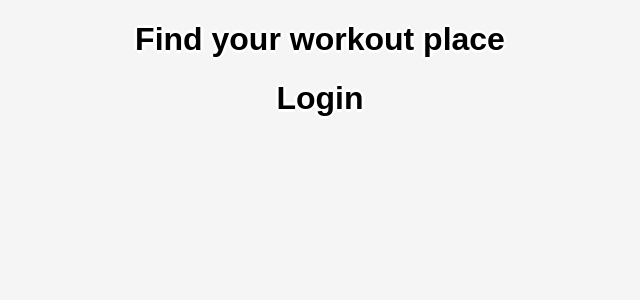
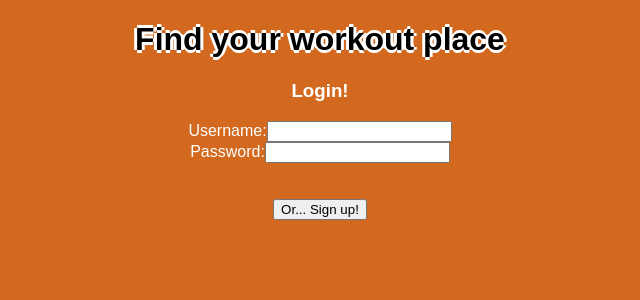
Before and after one commit to Ahmed13061988/gym-frontend, a React (Create React App) app: page /gyms in a window 1280 px wide. Shown: the top 300 px of the page, without its empty margins (320-960 px from the left). Built offline with nearby package versions, Linux system fonts and the light colour scheme; no server answers.

Commit message:
Adding the Login form with username and password

```diff
--- a/src/App.css
+++ b/src/App.css
@@ -42,7 +42,7 @@
 body {
   text-align: center;
   color: white;
-  background-color:whitesmoke;
+  background-color:chocolate;
   font-family: sans-serif;
 }
 
--- a/src/components/Login.js
+++ b/src/components/Login.js
@@ -3,11 +3,37 @@ import { connect } from "react-redux";
 
 const Login = (props) => {
 
-    return (
-        <h1>Login</h1>
-    )
+    const { signup, toggleSignup } = props
+  return(
+    <>
+      <h3>{signup ? "Sign up!" : "Login!"} </h3>
+      <form>
+        <label>
+        Username:
+          <input type="text" name="username" />
+        </label><br/>
+        <label>
+          Password:
+          <input type="password" name="password" />
+        </label><br/>
+        {signup &&
+          <>
+            <label>
+              Password Confirmation:
+         <input type="password" name="passwordConfirmation" />
+            </label>
+            <input type="submit" value="Submit" />
+          </>
+        }
+      </form>
+      <br/>
+      <br/>
+      <button onClick={toggleSignup}>Or... {signup ? "Login!" : "Sign up!"}</button>
+    </>
+  )
 }
 
 
 
+
 export default connect()(Login)
```
Also changed, not shown: 1 other file (tests, documents, lock files or other folders).
